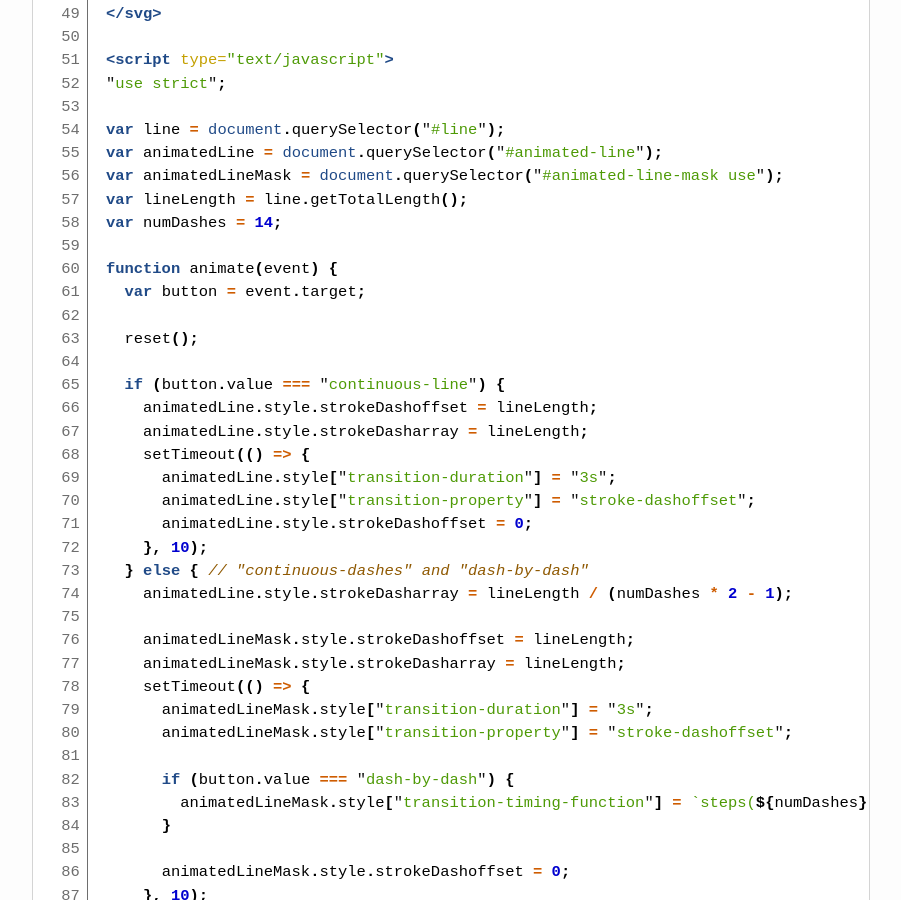
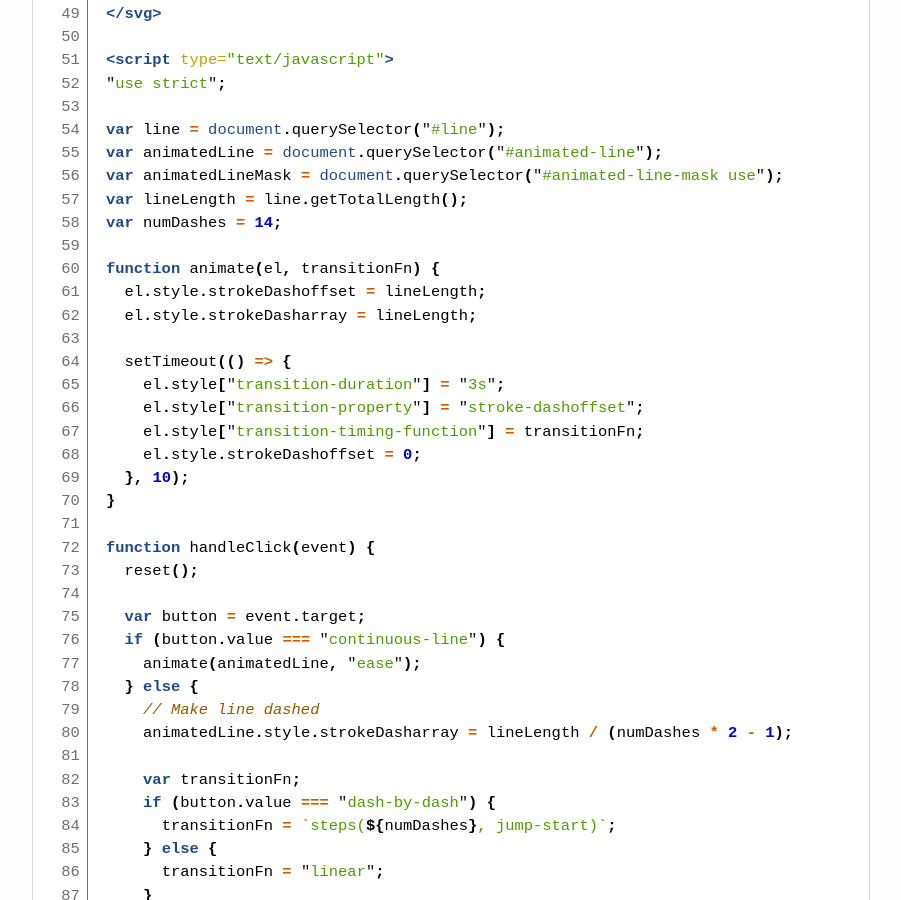
Before and after one commit to guilhermesimoes/guilhermesimoes.github.io, a Jekyll site: the page built from _posts/2023-09-10-animating-a-pirate-treasure-map-path.md, in a window 1280 px wide and 900 px high, scrolled down 2527 px. Shown: the whole window, without its empty margins (189-1090 px from the left). Built offline with Jekyll 4.4.1, drawn with Linux system fonts in a browser that asks for light colours; some of the changed text lies outside the part shown.

Commit message:
Refactor treasure map block

```diff
--- a/assets/blocks/animating-a-pirate-treasure-map-path.html
+++ b/assets/blocks/animating-a-pirate-treasure-map-path.html
@@ -57,34 +57,35 @@ var animatedLineMask = document.querySelector("#animated-line-mask use");
 var lineLength = line.getTotalLength();
 var numDashes = 14;
 
-function animate(event) {
-  var button = event.target;
+function animate(el, transitionFn) {
+  el.style.strokeDashoffset = lineLength;
+  el.style.strokeDasharray = lineLength;
 
+  setTimeout(() => {
+    el.style["transition-duration"] = "3s";
+    el.style["transition-property"] = "stroke-dashoffset";
+    el.style["transition-timing-function"] = transitionFn;
+    el.style.strokeDashoffset = 0;
+  }, 10);
+}
+
+function handleClick(event) {
   reset();
 
+  var button = event.target;
   if (button.value === "continuous-line") {
-    animatedLine.style.strokeDashoffset = lineLength;
-    animatedLine.style.strokeDasharray = lineLength;
-    setTimeout(() => {
-      animatedLine.style["transition-duration"] = "3s";
-      animatedLine.style["transition-property"] = "stroke-dashoffset";
-      animatedLine.style.strokeDashoffset = 0;
-    }, 10);
-  } else { // "continuous-dashes" and "dash-by-dash"
+    animate(animatedLine, "ease");
+  } else {
+    // Make line dashed
     animatedLine.style.strokeDasharray = lineLength / (numDashes * 2 - 1);
 
-    animatedLineMask.style.strokeDashoffset = lineLength;
-    animatedLineMask.style.strokeDasharray = lineLength;
-    setTimeout(() => {
-      animatedLineMask.style["transition-duration"] = "3s";
-      animatedLineMask.style["transition-property"] = "stroke-dashoffset";
-
-      if (button.value === "dash-by-dash") {
-        animatedLineMask.style["transition-timing-function"] = `steps(${numDashes}, jump-start)`;
-      }
-
-      animatedLineMask.style.strokeDashoffset = 0;
-    }, 10);
+    var transitionFn;
+    if (button.value === "dash-by-dash") {
+      transitionFn = `steps(${numDashes}, jump-start)`;
+    } else {
+      transitionFn = "linear";
+    }
+    animate(animatedLineMask, transitionFn);
   }
 }
 
@@ -95,6 +96,6 @@ function reset() {
   animatedLineMask.style["transition-property"] = "none";
 }
 
-document.querySelector(".controls").addEventListener("click", animate);
+document.querySelector(".controls").addEventListener("click", handleClick);
 </script>
 </body>
```
